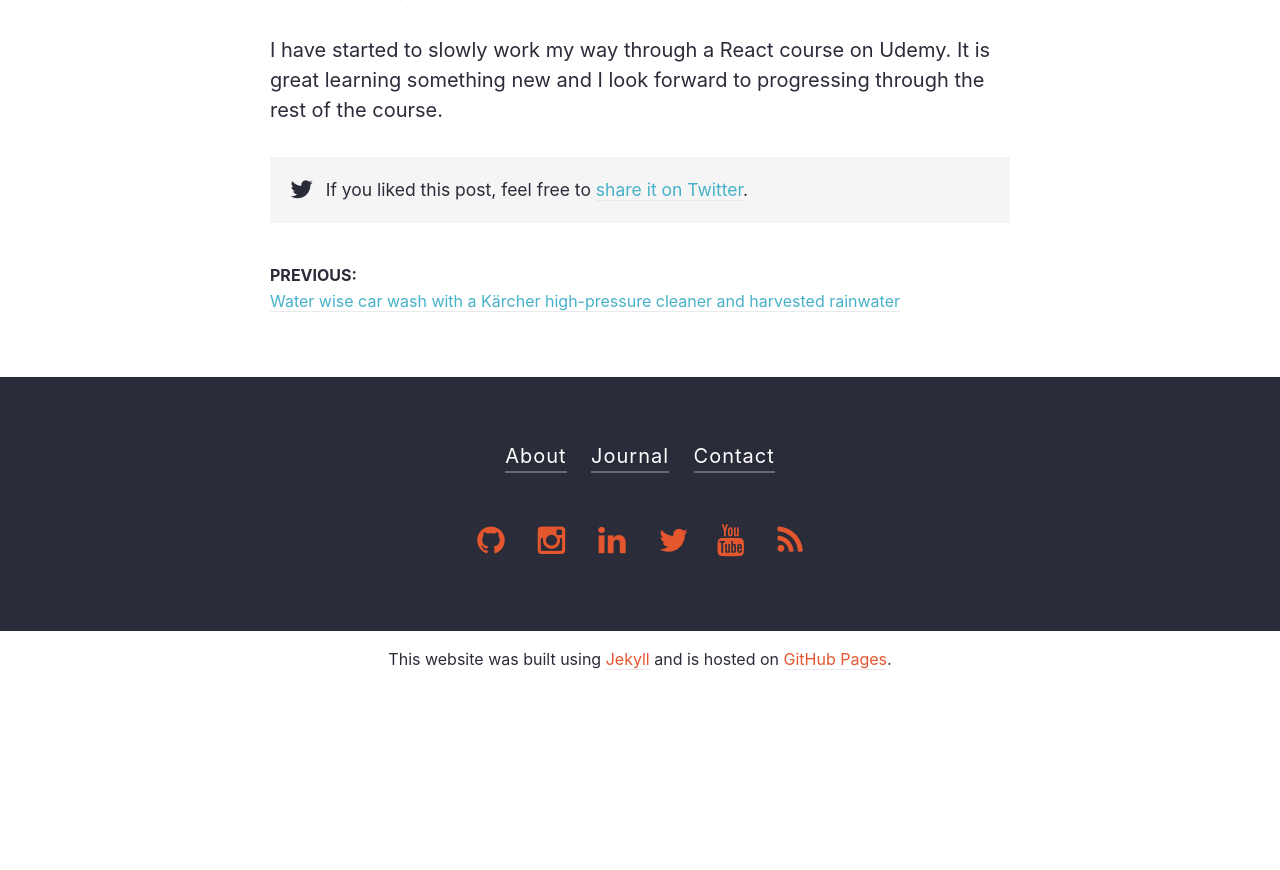
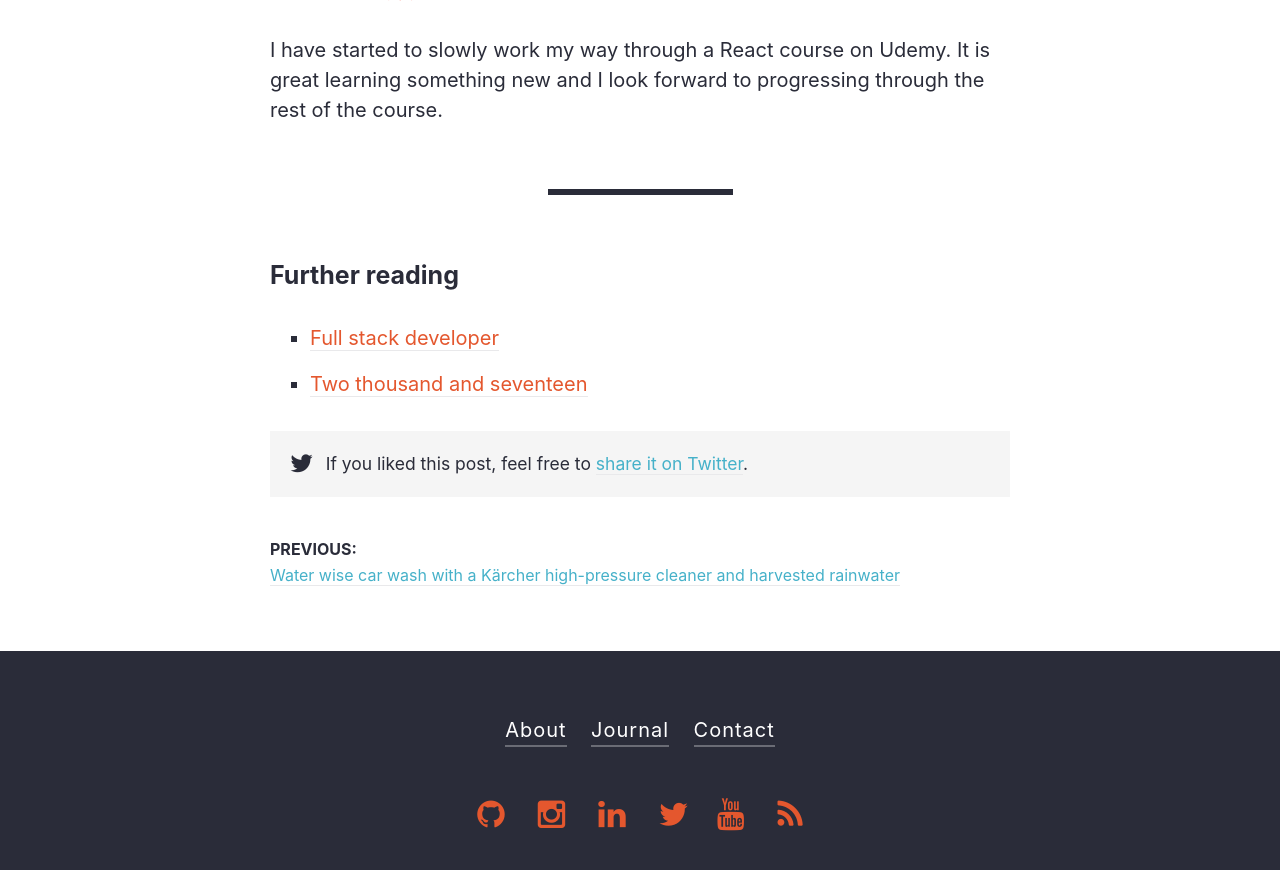
Before and after one commit to michaelthorne/michaelthorne.github.io, a Jekyll site: the page built from _posts/2019-02-01-two-years-on-the-job.md, in a window 1280 px wide and 900 px high, scrolled down 3811 px. Shown: the top 870 px of the window. Built offline with Jekyll 4.4.1, drawn with Linux system fonts in a browser that asks for light colours; some web fonts are replaced; a script that is not in the unit is left out; before the commit the page ends 4498 px from its top, so only the background shows below that.

Commit message:
Added further reading.

```diff
--- a/_posts/2019-02-01-two-years-on-the-job.md
+++ b/_posts/2019-02-01-two-years-on-the-job.md
@@ -56,3 +56,10 @@ have visas to enter Amsterdam.
 
 I have started to slowly work my way through a React course on Udemy. It is great learning something new and I look
 forward to progressing through the rest of the course.
+
+---
+
+#### Further reading
+
+- [Full stack developer](/journal/full-stack-developer/)
+- [Two thousand and seventeen](/journal/two-thousand-and-seventeen/)
```
